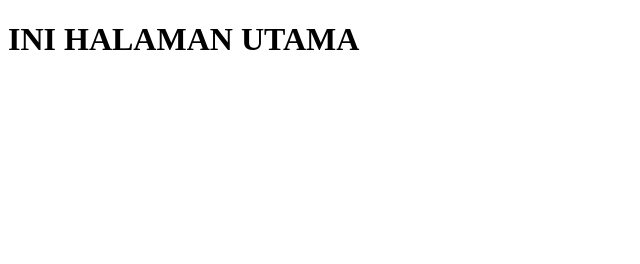
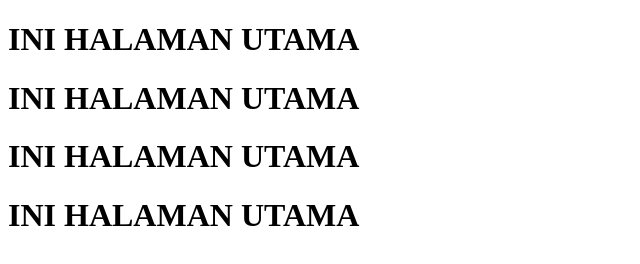
Before and after one commit to AIRGG/cobabranch2, a plain HTML site: page index.html in a window 1280 px wide. Shown: the whole page, without its empty margins (0-640 px from the left). Drawn offline with Linux system fonts and the light colour scheme.

Commit message:
jadi banyak

```diff
--- a/index.html
+++ b/index.html
@@ -8,5 +8,8 @@
 </head>
 <body>
     <h1>INI HALAMAN UTAMA</h1>
+    <h1>INI HALAMAN UTAMA</h1>
+    <h1>INI HALAMAN UTAMA</h1>
+    <h1>INI HALAMAN UTAMA</h1>
 </body>
 </html>
```
